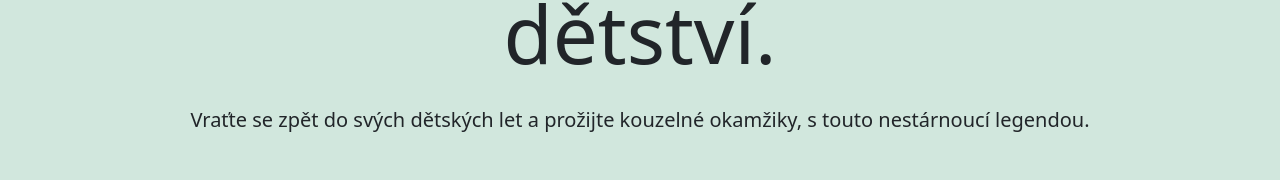
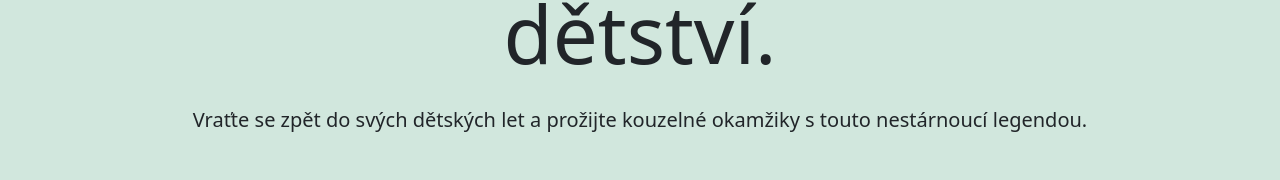
Before and after one commit to SamuelM2000/bootstrap-01B, a plain HTML site: page index.html in a window 1280 px wide. Shown: the part 275-455 px from the top of the page. Drawn offline with nearby package versions, Linux system fonts and the light colour scheme.

Commit message:
test commit

```diff
--- a/index.html
+++ b/index.html
@@ -36,7 +36,7 @@
         <div class="container py-5 text-center">
             <h1 class="display-1 mb-4">Shrek: Legenda našeho dětství.</h1>
             <p class="lead mb-5">
-                Vraťte se zpět do svých dětských let a prožijte kouzelné okamžiky, s touto nestárnoucí legendou.
+                Vraťte se zpět do svých dětských let a prožijte kouzelné okamžiky s touto nestárnoucí legendou.
            </p>
            <a href="#" class="btn btn-success btn-lg">Vyrazit do bažiny!</a>
         </div>
```
